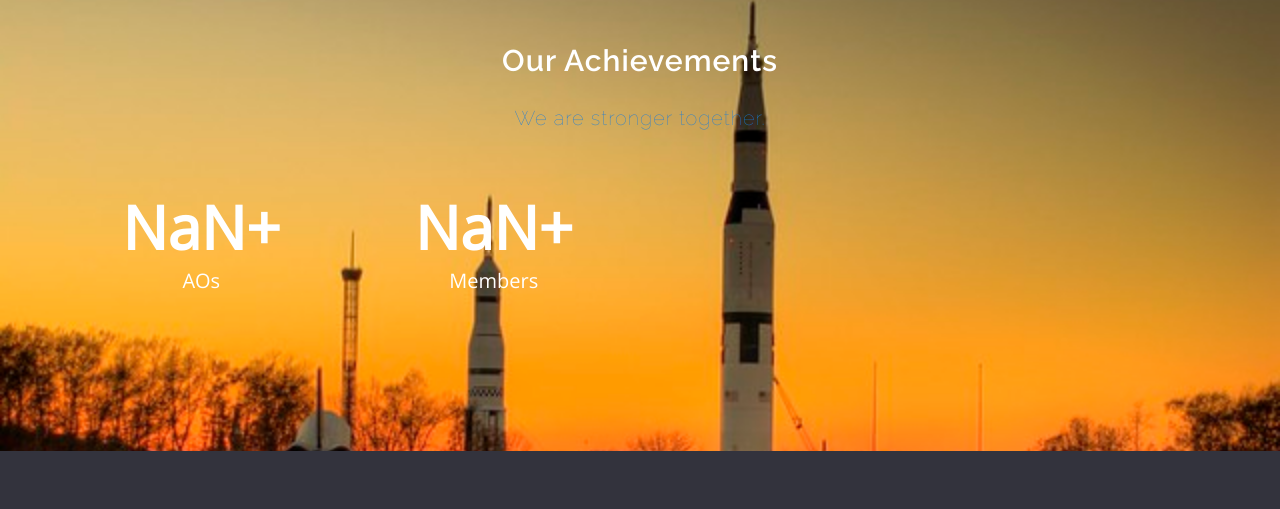
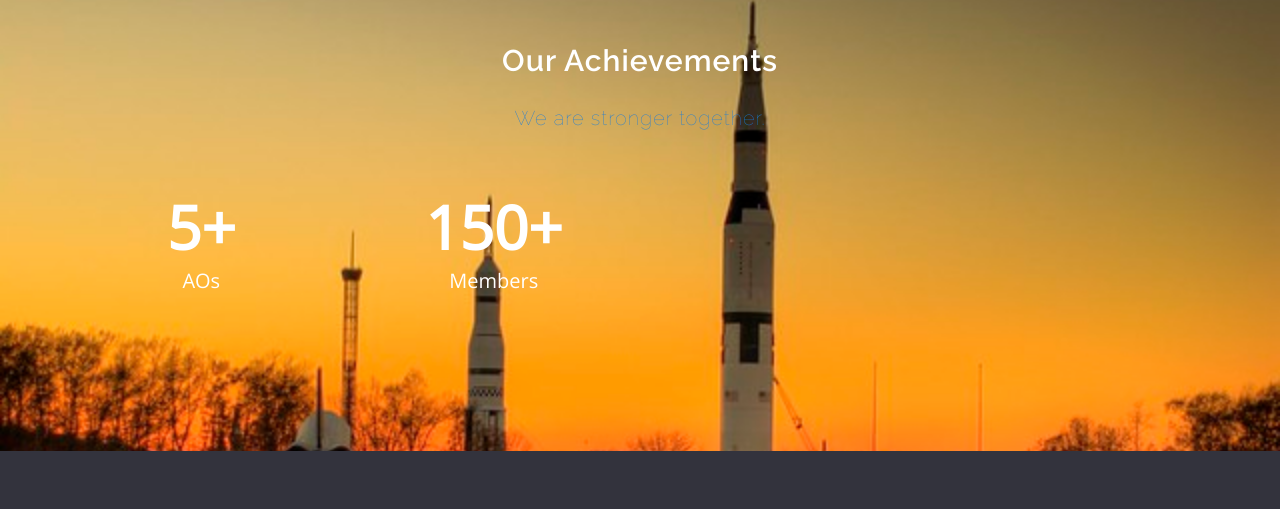
Before and after one commit to f3huntsville/f3huntsville.github.io, a plain HTML site: page index.html in a window 1280 px wide. Shown: the part 7495-8004 px from the top of the page. Drawn offline with nearby package versions, Linux system fonts and the light colour scheme; some packages are replaced by stand-ins of ours.

Commit message:
did not need extra +

```diff
--- a/index.html
+++ b/index.html
@@ -460,12 +460,12 @@
                         </div><!-- /.col-md-12 -->
 
                         <div class="col-sm-3 counter-wrap wow fadeInUp" data-wow-offset="10">
-                            <strong><span class="timer">5+</span>+</strong>
+                            <strong><span class="timer">5</span>+</strong>
                             <span class="count-description">AOs</span>
                         </div><!-- /.col-sm-3 -->
 
                         <div class="col-sm-3 counter-wrap wow fadeInUp" data-wow-offset="10">
-                            <strong><span class="timer">150+</span>+</strong>
+                            <strong><span class="timer">150</span>+</strong>
                             <span class="count-description">Members</span>
                         </div><!-- /.col-sm-3 -->
 
```
